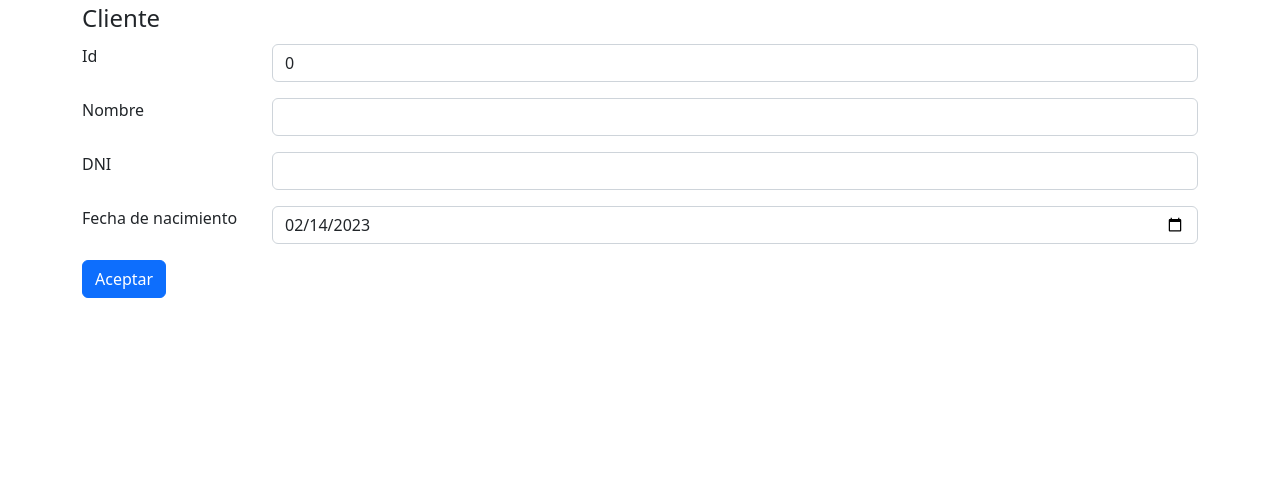
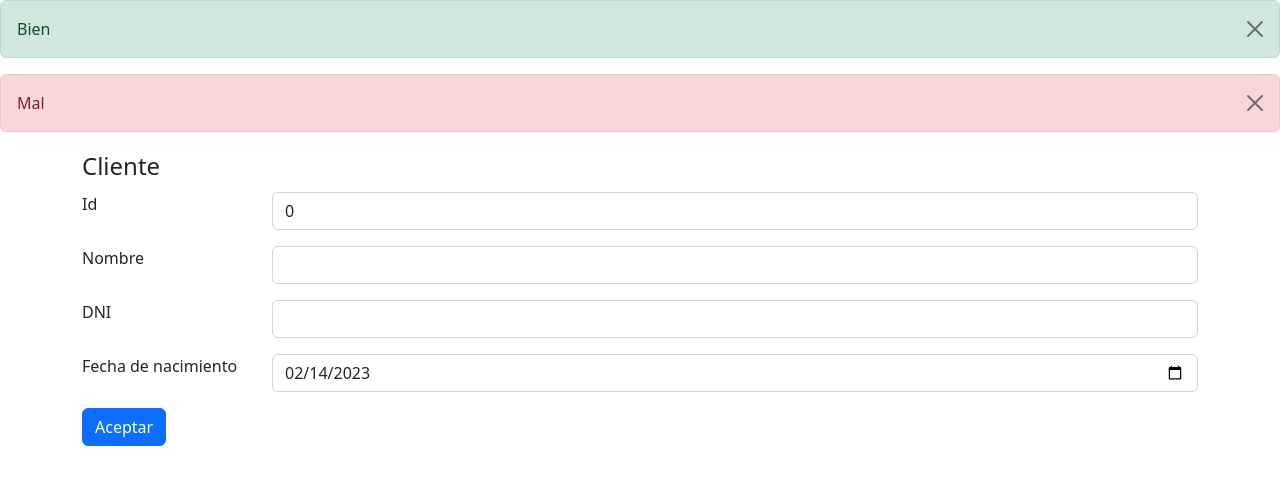
Before and after one commit to javierlete/clientes-2023-02, an Angular app: page /formulario/1 in a window 1280 px wide. Shown: the top 484 px of the page. Built offline with nearby package versions, Linux system fonts and the light colour scheme; no server answers.

Commit message:
Alertas en componente

```diff
--- /dev/null
+++ b/src/app/alerta.ts
@@ -0,0 +1,4 @@
+export interface Alerta {
+    mensaje: string;
+    nivel: 'success'|'warning'|'danger';
+}
--- /dev/null
+++ b/src/app/alertas/alertas.component.html
@@ -0,0 +1,6 @@
+<div *ngFor="let alerta of alertas">
+    <div class="alert alert-{{alerta.nivel}} alert-dismissible fade show" role="alert">
+        {{alerta.mensaje}}
+        <button type="button" class="btn-close" data-bs-dismiss="alert" aria-label="Close"></button>
+    </div>
+</div>
--- /dev/null
+++ b/src/app/alertas/alertas.component.ts
@@ -0,0 +1,14 @@
+import { Component } from '@angular/core';
+import { Alerta } from '../alerta';
+
+@Component({
+  selector: 'app-alertas',
+  templateUrl: './alertas.component.html',
+  styleUrls: ['./alertas.component.css']
+})
+export class AlertasComponent {
+  alertas: Alerta[] = [
+    { mensaje: 'Bien', nivel: 'success' },
+    { mensaje: 'Mal', nivel: 'danger' }
+  ];
+}
--- a/src/app/app.component.html
+++ b/src/app/app.component.html
@@ -1 +1,2 @@
+<app-alertas></app-alertas>
 <router-outlet></router-outlet>
--- a/src/app/app.module.ts
+++ b/src/app/app.module.ts
@@ -8,12 +8,14 @@ import { AppComponent } from './app.component';
 import { ListadoComponent } from './listado/listado.component';
 import { FormularioComponent } from './formulario/formulario.component';
 import { FormsModule } from '@angular/forms';
+import { AlertasComponent } from './alertas/alertas.component';
 
 @NgModule({
   declarations: [
     AppComponent,
     ListadoComponent,
-    FormularioComponent
+    FormularioComponent,
+    AlertasComponent
   ],
   imports: [
     BrowserModule,
```
Also changed, not shown: src/app/alertas/alertas.component.css (added), 1 other file (tests, documents, lock files or other folders).
